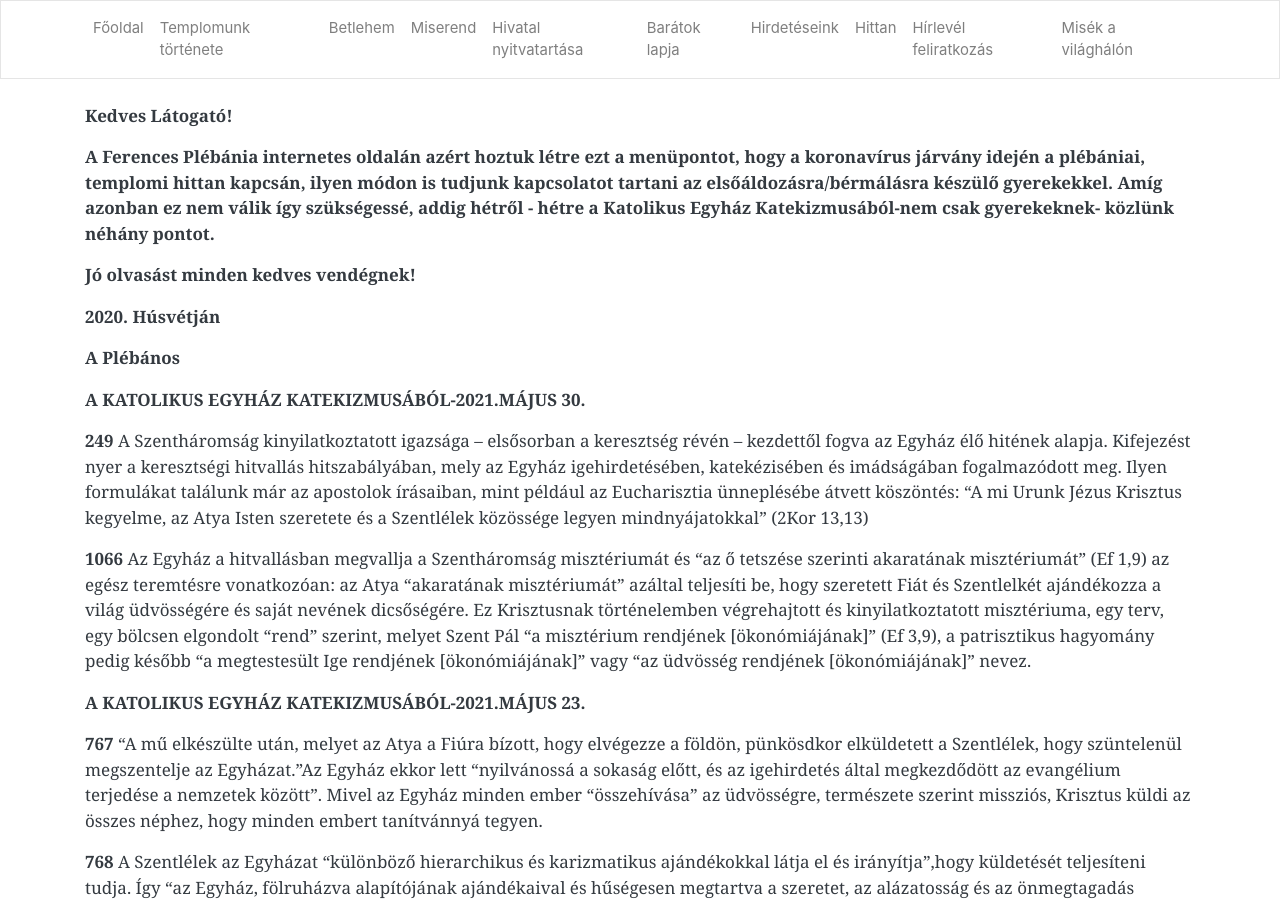
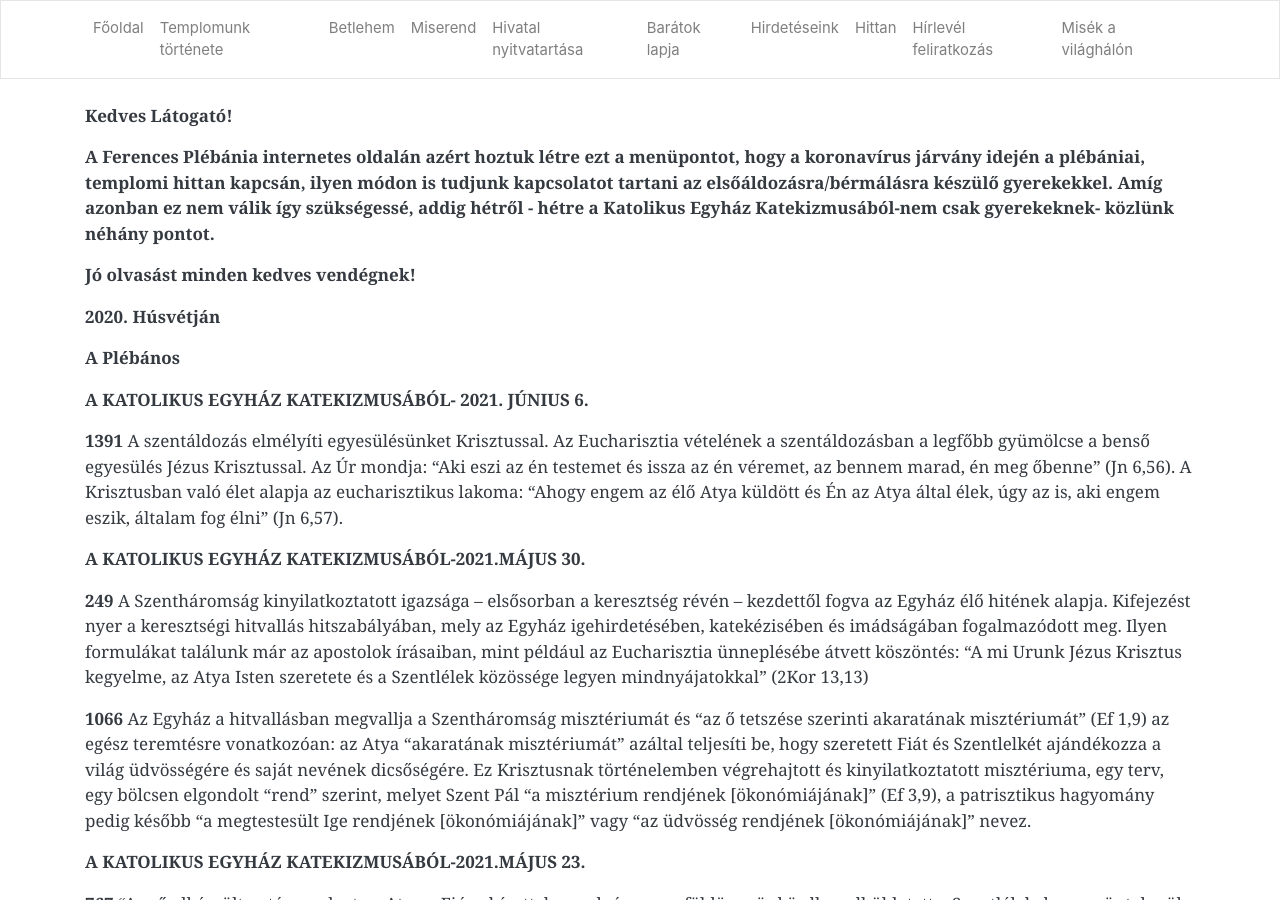
Before and after one commit to pecsi-ferences/pecsi-ferences.github.io, a Jekyll site: the page built from hittan.md, in a window 1280 px wide and 900 px high. Built offline with Jekyll 4.4.1, drawn with Linux system fonts in a browser that asks for light colours; nearby versions of some CDN libraries.

Commit message:
Update from Forestry.io Zoltán Dohány updated hittan.md

```diff
--- a/hittan.md
+++ b/hittan.md
@@ -12,6 +12,10 @@ title: Hittan
 **2020. Húsvétján**
 
 **A Plébános**
+
+**A KATOLIKUS EGYHÁZ KATEKIZMUSÁBÓL- 2021. JÚNIUS 6.**
+
+**1391** A szentáldozás elmélyíti egyesülésünket Krisztussal. Az Eucharisztia vételének a szentáldozásban a legfőbb gyümölcse a benső egyesülés Jézus Krisztussal. Az Úr mondja: "Aki eszi az én testemet és issza az én véremet, az bennem marad, én meg őbenne" (Jn 6,56). A Krisztusban való élet alapja az eucharisztikus lakoma: "Ahogy engem az élő Atya küldött és Én az Atya által élek, úgy az is, aki engem eszik, általam fog élni" (Jn 6,57).
 
 **A KATOLIKUS EGYHÁZ KATEKIZMUSÁBÓL-2021.MÁJUS 30.**
 
```
